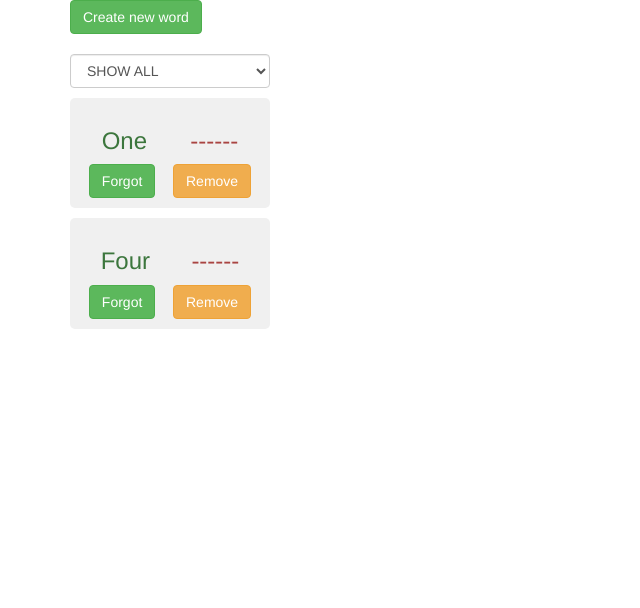
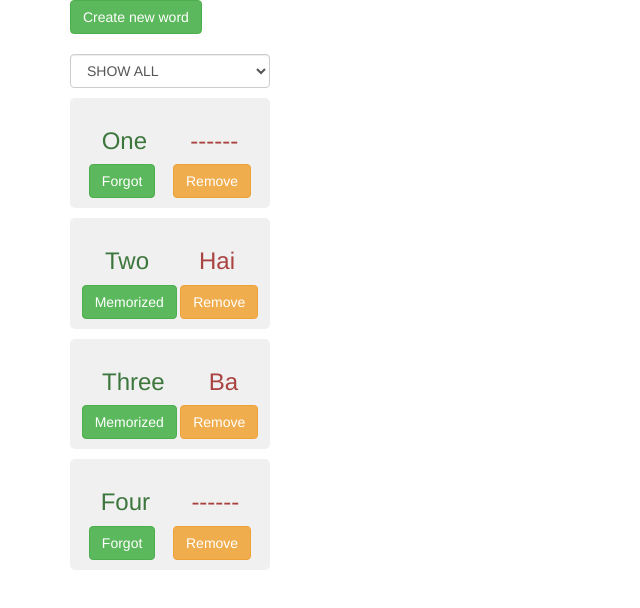
Before and after one commit to vanpho93/word1811, a React (Create React App) app: page / in a window 1280 px wide. Shown: the top 608 px of the page, without its empty margins (0-640 px from the left). Built offline with nearby package versions, Linux system fonts and the light colour scheme.

Commit message:
show form

```diff
--- a/src/WordForm.js
+++ b/src/WordForm.js
@@ -10,7 +10,13 @@ export class WordFormComponent extends Component {
 
     addWord() {
         const { txtEn, txtVn } = this.state;
-        this.props.onAddWord(txtEn, txtVn);
+        const word = {
+            _id: Math.random() + '',
+            en: txtEn,
+            vn: txtVn,
+            isMemorized: false
+        };
+        this.props.dispatch({ type: 'ADD_WORD', word });
         this.setState({ txtEn: '', txtVn: '' });
     }
 
--- a/src/redux/store.js
+++ b/src/redux/store.js
@@ -8,13 +8,16 @@ const defaultState = {
         { _id: 'abc4', en: 'Four', vn: 'Bốn', isMemorized: true },
     ],
     shouldShowForm: false,
-    filterStatus: 'SHOW_MEMORIZED' //SHOW_MEMORIZED SHOW_FORGOT
+    filterStatus: 'SHOW_ALL' //SHOW_MEMORIZED SHOW_FORGOT
 };
 
 function reducer(state = defaultState, action) {
     if (action.type === 'TOGGLE_SHOULD_SHOW_FORM') {
         return { ...state, shouldShowForm: !state.shouldShowForm };
     }
+    if (action.type === 'ADD_WORD') {
+        return { ...state, words: [action.word, ...state.words] };
+    }
     return state;
 }
 
```
